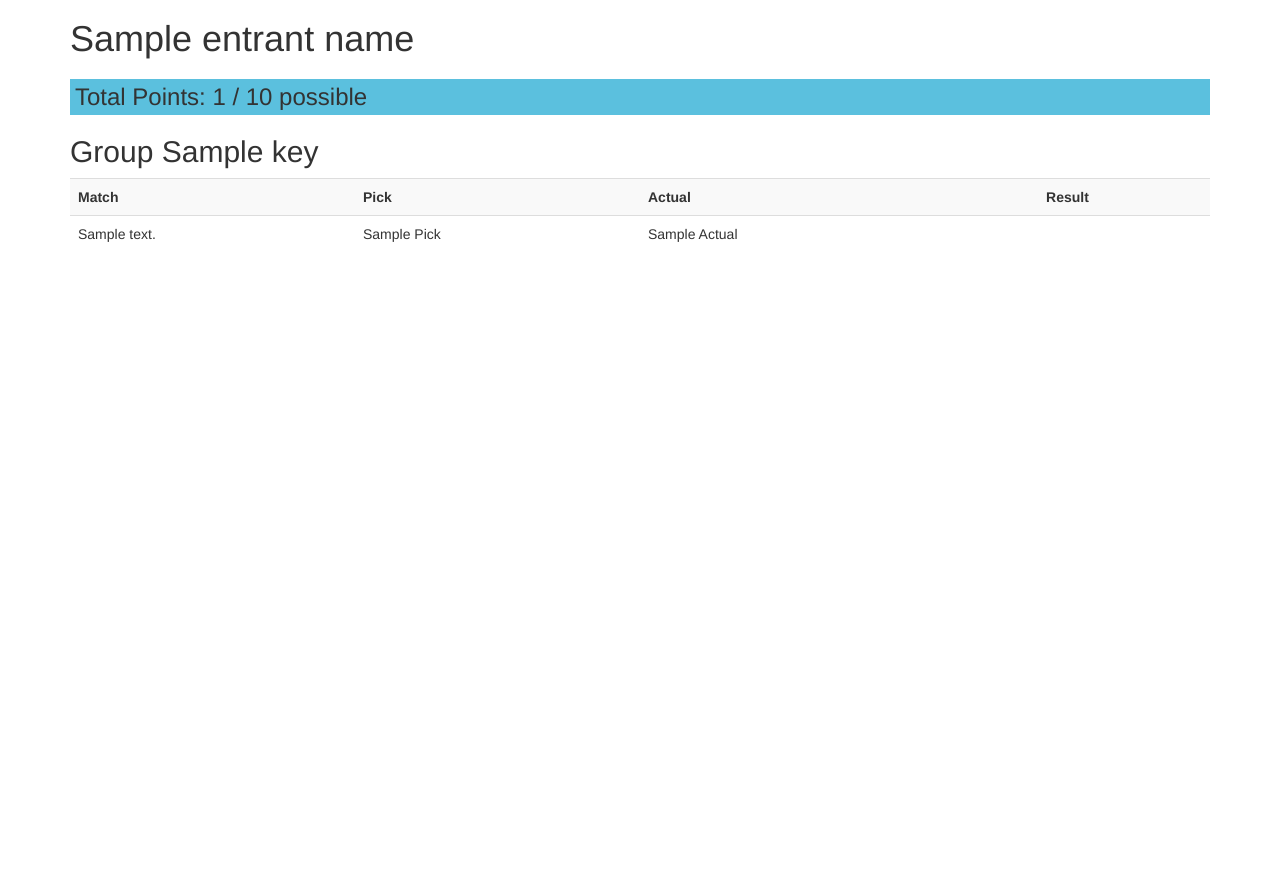
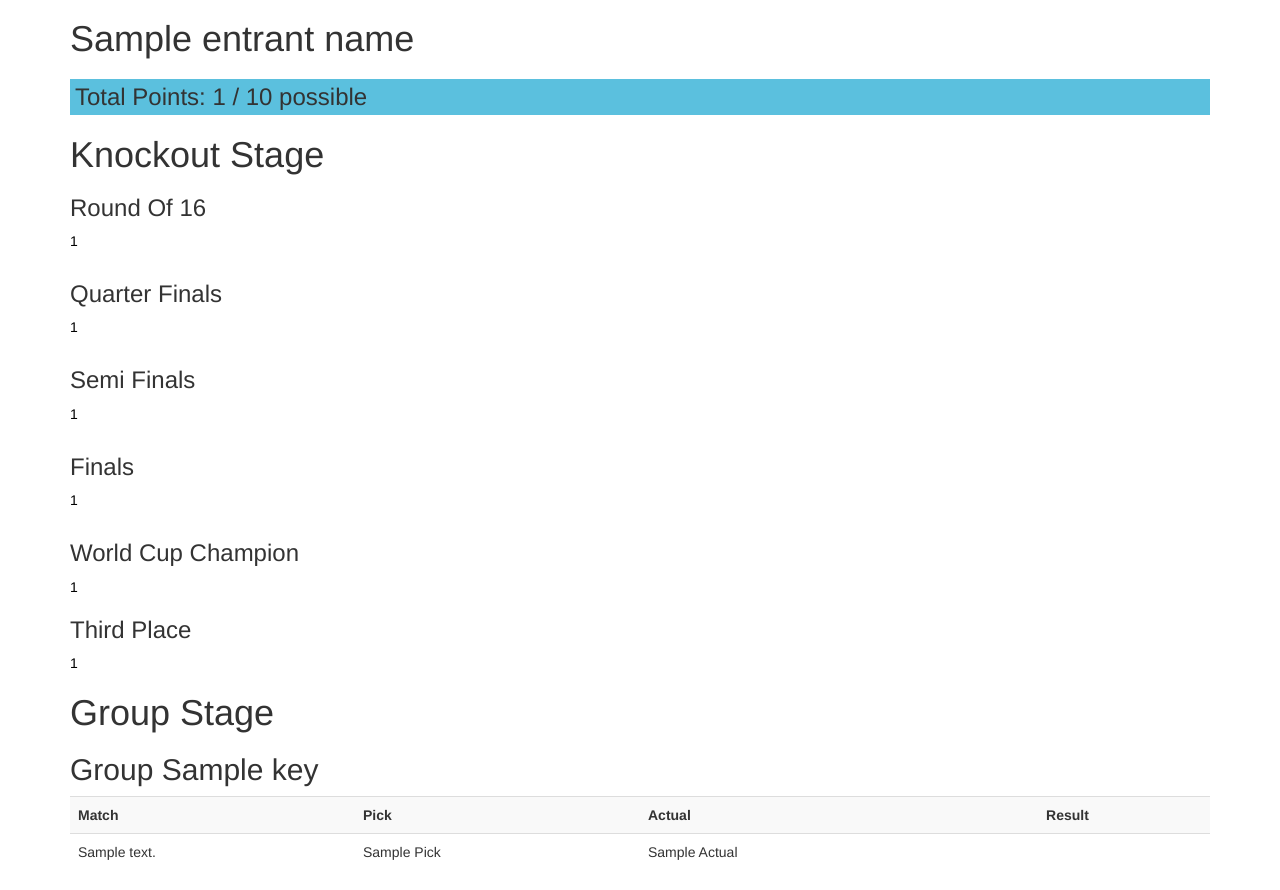
Before and after one commit to acslater00/footypool, a Python web app: template footy/templates/picks.html in a window 1280 px wide. Shown: the part 51-941 px from the top of the page. Before the commit the page ends 293 px from the top, so only its background shows below. Run offline with Jinja, Linux system fonts and the light colour scheme; the template is opened without the code that fills it: most values are stand-ins (such as "Sample title", 1, 10 or a date in 2020); some libraries are stand-ins or nearby versions.

Commit message:
add knockout games to picks view

```diff
--- a/footy/tables.py
+++ b/footy/tables.py
@@ -54,10 +54,11 @@ class Selection(DeclarativeBase):
     #column definitions
     id = Column(u'id', INTEGER(), primary_key=True, nullable=False)
     stage_id = Column(u'stage_id', INTEGER())
-    game_id = Column(u'game_id', INTEGER())
+    game_id = Column(u'game_id', INTEGER(), ForeignKey('game.id'))
     description = Column(u'description', VARCHAR(length=255))
     actual_outcome = Column(u'actual_outcome', VARCHAR(length=255))
 
+    game = relation(Game, primaryjoin=game_id == Game.id, backref=backref('game_selections', uselist=True), uselist=False)
 
     #relation definitions
 
--- a/footy/templates/picks.html
+++ b/footy/templates/picks.html
@@ -4,8 +4,91 @@
 <h1>{{entrant_name}}</h1>
 <h3 style="background-color: #5bc0de; padding: 5px">Total Points: {{total_points}} / {{possible_points}} possible</h3>
 
+<h1>Knockout Stage</h2>
+
+<h3>Round Of 16</h3>
+<span></span>
+<div class="row">
+{% for p in octofinal_participants %}
+    <div class="col-md-2">
+        {% if p[1] == 1%}
+            <p style="color: green">{{p[0]}}</p>
+        {% elif p[1] == -1 %}
+        <p style="color: red">{{p[0]}}</p>
+        {% else %}
+        <p style="color: black">{{p[0]}}</p>
+        {% endif %}
+    </div>
+{% endfor %}
+</div>
+
+<h3>Quarter Finals</h3>
+<div class="row">
+{% for p in quarterfinal_participants %}
+    <div class="col-md-2">
+        {% if p[1] == 1%}
+            <p style="color: green">{{p[0]}}</p>
+        {% elif p[1] == -1 %}
+        <p style="color: red">{{p[0]}}</p>
+        {% else %}
+        <p style="color: black">{{p[0]}}</p>
+        {% endif %}
+    </div>
+{% endfor %}
+</div>
+
+<h3>Semi Finals</h3>
+<div class="row">
+{% for p in semifinal_participants %}
+    <div class="col-md-2">
+        {% if p[1] == 1%}
+            <p style="color: green">{{p[0]}}</p>
+        {% elif p[1] == -1 %}
+        <p style="color: red">{{p[0]}}</p>
+        {% else %}
+        <p style="color: black">{{p[0]}}</p>
+        {% endif %}
+    </div>
+{% endfor %}
+</div>
+
+<h3>Finals</h3>
+<div class="row">
+{% for p in final_participants %}
+    <div class="col-md-2">
+        {% if p[1] == 1%}
+            <p style="color: green">{{p[0]}}</p>
+        {% elif p[1] == -1 %}
+        <p style="color: red">{{p[0]}}</p>
+        {% else %}
+        <p style="color: black">{{p[0]}}</p>
+        {% endif %}
+    </div>
+{% endfor %}
+</div>
 
 
+
+<h3>World Cup Champion</h3>
+{% if champion[0][1] == 1%}
+    <p style="color: green">{{champion[0][0]}}</p>
+{% elif champion[0][1] == -1 %}
+<p style="color: red">{{champion[0][0]}}</p>
+{% else %}
+<p style="color: black">{{champion[0][0]}}</p>
+{% endif %}
+
+<h3>Third Place</h3>
+{% if third_place[0][1] == 1%}
+    <p style="color: green">{{third_place[0][0]}}</p>
+{% elif third_place[0][1] == -1 %}
+<p style="color: red">{{third_place[0][0]}}</p>
+{% else %}
+<p style="color: black">{{third_place[0][0]}}</p>
+{% endif %}
+
+
+<h1>Group Stage</h2>
 {% for key, value in group_picks.iteritems()|sort %}
     <h2>Group {{key}}</h2>
     <table class="table table-striped" style="table-layout: fixed">
```
Also changed, not shown: footy/score.py (+47 -25 lines), footy/views.py (+8 -0 lines).
